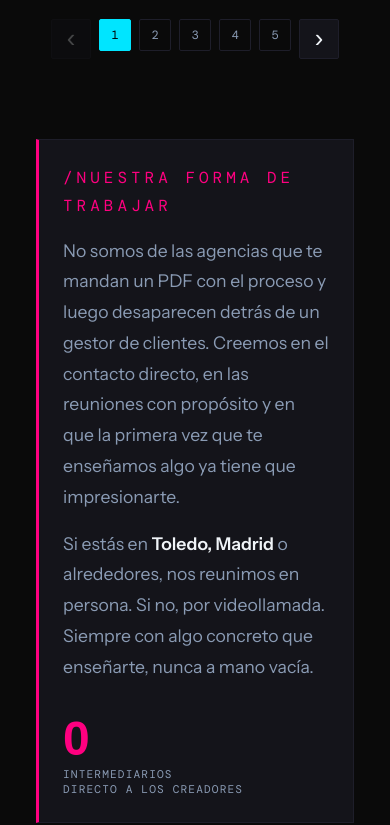
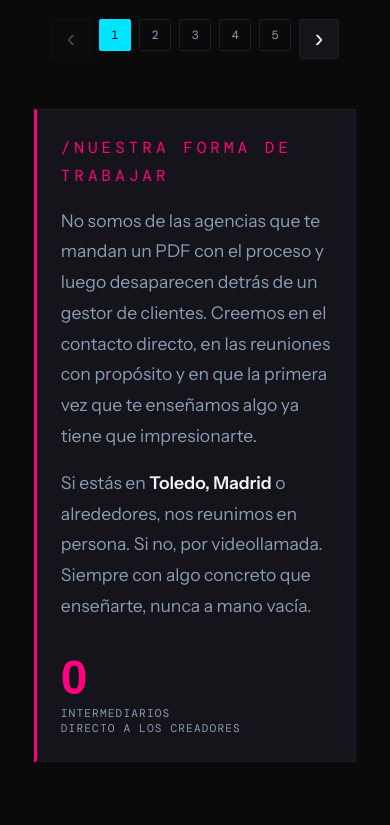
Before and after one commit to KatanStudio/KatanWeb, a React (Vite) app: page /proceso in a window 390 px wide. Shown: the part 1006-1831 px from the top of the page. Built offline with nearby package versions, Linux system fonts and the light colour scheme; a web font is replaced by a local one.

Commit message:
adAPTADA FILOSOFIA PROCESO

```diff
--- a/src/styles/proceso.css
+++ b/src/styles/proceso.css
@@ -85,7 +85,8 @@
   padding: 2.5rem;
   background: var(--sheath);
   border: 1px solid var(--ghost);
-  margin: 0px 288px 100px 288px;
+  border-left: 3px solid var(--edge);
+  margin-top: 50px;
   border-left: 3px solid var(--edge);
 }
 
@@ -140,12 +141,6 @@
     text-align: right;
   }
 }
-  @media (max-width: 1000px){
-    .proceso-philosophy{
-      margin: 0px 36px 60px;
-    }
-  }
-
 
 /* ══════════════════════════════════════════════
    TIMELINE
```
Also changed, not shown: src/pages/Proceso.jsx (+5 -4 lines).
